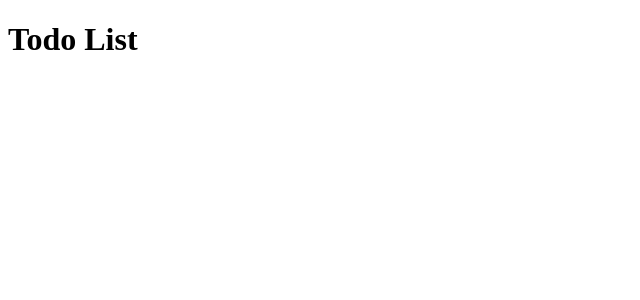
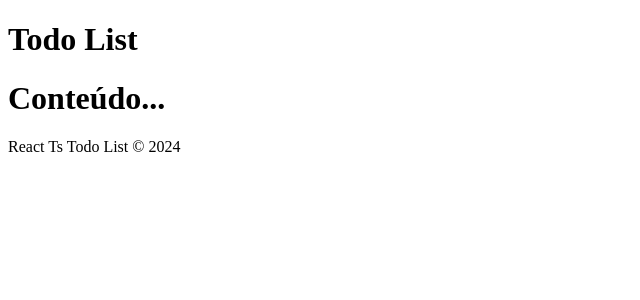
Before and after one commit to alexandrerogeriosn93/project-react-typescript-todo-list, a React (Vite) app: page / in a window 1280 px wide. Shown: the top 300 px of the page, without its empty margins (0-640 px from the left). Built offline with nearby package versions, Linux system fonts and the light colour scheme.

Commit message:
feat: create components Header and Footer

```diff
--- a/src/App.tsx
+++ b/src/App.tsx
@@ -1,9 +1,13 @@
 import "./App.css";
+import Footer from "./components/Footer";
+import Header from "./components/Header";
 
 function App() {
   return (
     <div className="App">
-      <h1>Todo List</h1>
+      <Header />
+      <h1>Conteúdo...</h1>
+      <Footer />
     </div>
   );
 }
--- /dev/null
+++ b/src/components/Footer.tsx
@@ -0,0 +1,11 @@
+const Footer = () => {
+  return (
+    <footer>
+      <p>
+        <span>React Ts Todo List</span> &copy; 2024
+      </p>
+    </footer>
+  );
+};
+
+export default Footer;
--- /dev/null
+++ b/src/components/Header.tsx
@@ -0,0 +1,9 @@
+const Header = () => {
+  return (
+    <header>
+      <h1>Todo List</h1>
+    </header>
+  );
+};
+
+export default Header;
```
